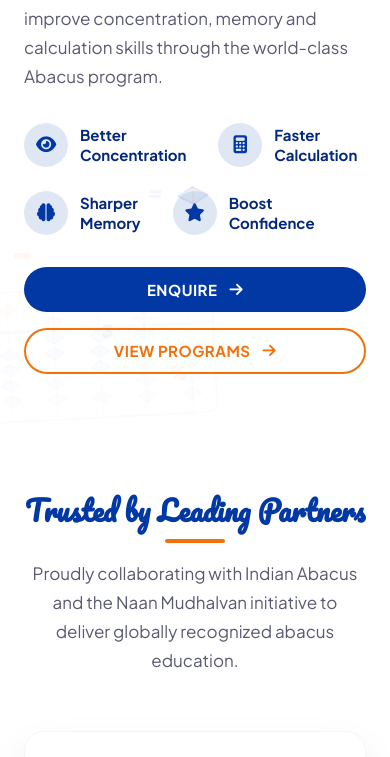
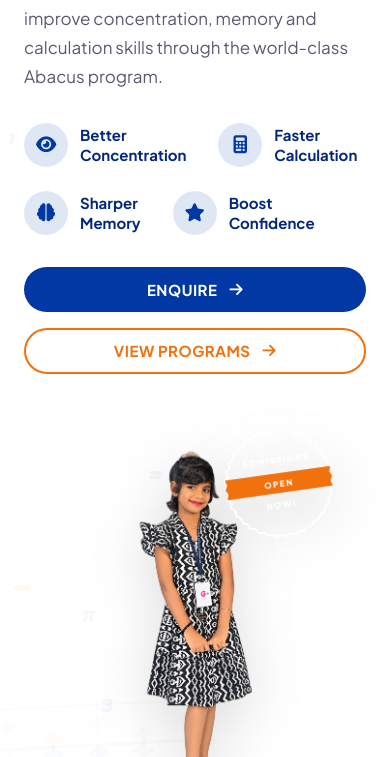
Before and after one commit to KarthikBalaji7/happy-hands-abacus, a website built with Vite: page index.html in a window 390 px wide. Shown: the part 306-1063 px from the top of the page. Built offline with nearby package versions, Linux system fonts and the light colour scheme; files whose address does not match are found by name.

Commit message:
feat: added girl image to hero

```diff
--- a/index.html
+++ b/index.html
@@ -182,6 +182,7 @@
         </div>
       </div>
       <div class="hero__container">
+        <div class="hero__content">
           <h1 class="hero__title">
             Building Strong Minds <br />
             for a <span class="hero__title-accent">Brighter Future</span>
@@ -227,9 +228,16 @@
             </a>
           </div>
         </div>
-      <div class="hero__art" aria-hidden="true">
-        <div class="hero__art-shape hero__art-shape--orange"></div>
-        <div class="hero__art-shape hero__art-shape--blue"></div>
+        <div class="hero__visual">
+          <div class="hero__image-wrapper">
+            <img
+              class="hero__image"
+              src="/Girl.png"
+              alt="Happy Hands Abacus student"
+              width="1075"
+              height="1463"
+              fetchpriority="high"
+            />
           </div>
           <svg class="hero__stamp" viewBox="0 0 200 200" aria-label="Admissions Open Now">
             <defs>
@@ -250,6 +258,12 @@
               <text class="hero__stamp-text" x="100" y="145" text-anchor="middle">Now!</text>
             </g>
           </svg>
+        </div>
+      </div>
+      <div class="hero__art" aria-hidden="true">
+        <div class="hero__art-shape hero__art-shape--orange"></div>
+        <div class="hero__art-shape hero__art-shape--blue"></div>
+      </div>
     </section>
     <section class="partners" id="partners">
       <div class="partners__container">
--- a/src/css/hero.css
+++ b/src/css/hero.css
@@ -14,6 +14,63 @@
   max-width: 1280px;
   margin: 0 auto;
   padding: 0 24px;
+  display: grid;
+  grid-template-columns: 1.15fr 0.85fr;
+  align-items: center;
+  gap: 40px;
+}
+
+.hero__content {
+  position: relative;
+  z-index: 2;
+}
+
+.hero__visual {
+  position: relative;
+  display: flex;
+  justify-content: center;
+  align-items: flex-end;
+  min-height: 480px;
+}
+
+.hero__image-wrapper {
+  position: relative;
+  width: 100%;
+  max-width: 420px;
+  display: flex;
+  justify-content: center;
+  align-items: flex-end;
+}
+
+.hero__image-wrapper::after {
+  content: '';
+  position: absolute;
+  bottom: 6px;
+  left: 50%;
+  transform: translateX(-50%);
+  width: 65%;
+  height: 18px;
+  background: radial-gradient(ellipse at center, rgba(2, 56, 163, 0.22) 0%, rgba(2, 56, 163, 0) 70%);
+  border-radius: 50%;
+  z-index: 0;
+  pointer-events: none;
+}
+
+.hero__image {
+  width: 100%;
+  max-width: 420px;
+  height: auto;
+  max-height: 560px;
+  object-fit: contain;
+  display: block;
+  position: relative;
+  z-index: 1;
+  filter: drop-shadow(0 14px 28px rgba(0, 0, 0, 0.14));
+  transition: transform 0.3s ease;
+}
+
+.hero__image:hover {
+  transform: scale(1.02);
 }
 
 .hero__art {
@@ -47,14 +104,15 @@
 
 .hero__stamp {
   position: absolute;
-  top: 18%;
-  right: 12%;
-  z-index: 2;
-  width: 170px;
-  height: 170px;
+  top: 15px;
+  right: -15px;
+  z-index: 3;
+  width: clamp(130px, 13vw, 165px);
+  height: clamp(130px, 13vw, 165px);
   transform: rotate(-12deg);
   pointer-events: none;
   filter: drop-shadow(0 14px 28px rgba(0, 0, 0, 0.18));
+  animation: heroStampFloat 5s ease-in-out infinite alternate;
 }
 
 .hero__stamp-text {
@@ -63,6 +121,15 @@
   letter-spacing: 0.18em;
   fill: var(--color-white);
   text-transform: uppercase;
+}
+
+@keyframes heroStampFloat {
+  0% {
+    transform: rotate(-12deg) translateY(0);
+  }
+  100% {
+    transform: rotate(-8deg) translateY(-8px);
+  }
 }
 
 .hero__title {
@@ -391,15 +458,38 @@
 }
 
 @media (prefers-reduced-motion: reduce) {
-  .hero__math-item {
+  .hero__math-item,
+  .hero__stamp {
     animation: none !important;
   }
 }
 
 @media (max-width: 1024px) {
-  .hero__art,
+  .hero__container {
+    grid-template-columns: 1fr;
+    gap: 48px;
+  }
+
+  .hero__art {
+    display: none;
+  }
+
+  .hero__visual {
+    min-height: auto;
+    max-width: 380px;
+    margin: 0 auto;
+  }
+
+  .hero__image {
+    max-width: 340px;
+    max-height: 460px;
+  }
+
   .hero__stamp {
-    display: none;
+    width: 130px;
+    height: 130px;
+    top: -10px;
+    right: -10px;
   }
 
   .hero__abacus-watermark {
@@ -428,6 +518,23 @@
     justify-content: center;
   }
 
+  .hero__visual {
+    margin-top: 24px;
+    max-width: 280px;
+  }
+
+  .hero__image {
+    max-width: 260px;
+    max-height: 360px;
+  }
+
+  .hero__stamp {
+    width: 110px;
+    height: 110px;
+    top: -10px;
+    right: -10px;
+  }
+
   .hero__abacus-watermark {
     opacity: 0.12;
     left: -20px;
```
Also changed, not shown: public/Girl.png (added). Lines whose indentation alone changed are shown as unchanged.
